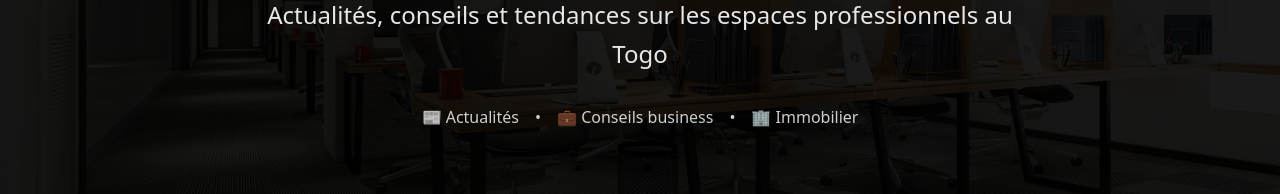
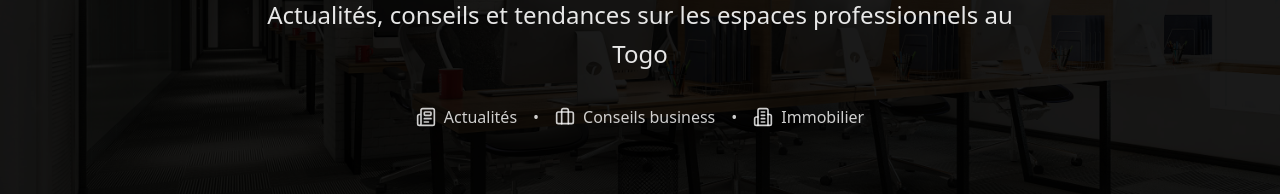
Before and after one commit to Leonelberio/otb-frontend, a Next.js app: page /blog in a window 1280 px wide. Shown: the part 252-446 px from the top of the page. Built offline with nearby package versions, Linux system fonts and the light colour scheme.

Commit message:
Enhance BlogHeroSection: integrate lucide-react icons for category labels, improving visual appeal and accessibility.

```diff
--- a/src/components/blog/BlogHeroSection.tsx
+++ b/src/components/blog/BlogHeroSection.tsx
@@ -1,3 +1,5 @@
+import { Newspaper, Briefcase, Building2 } from "lucide-react";
+
 export default function BlogHeroSection() {
   return (
     <section className="relative min-h-[400px] flex items-center bg-black">
@@ -16,11 +18,20 @@ export default function BlogHeroSection() {
               au Togo
             </p>
             <div className="flex items-center justify-center space-x-4 text-white/80">
-              <span>📰 Actualités</span>
+              <span className="flex items-center space-x-2">
+                <Newspaper className="w-5 h-5" />
+                <span>Actualités</span>
+              </span>
               <span>•</span>
-              <span>💼 Conseils business</span>
+              <span className="flex items-center space-x-2">
+                <Briefcase className="w-5 h-5" />
+                <span>Conseils business</span>
+              </span>
               <span>•</span>
-              <span>🏢 Immobilier</span>
+              <span className="flex items-center space-x-2">
+                <Building2 className="w-5 h-5" />
+                <span>Immobilier</span>
+              </span>
             </div>
           </div>
         </div>
```
